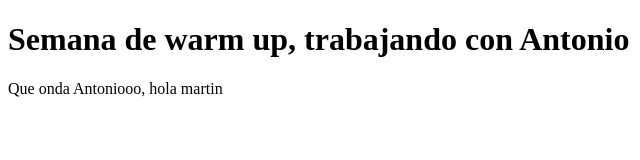
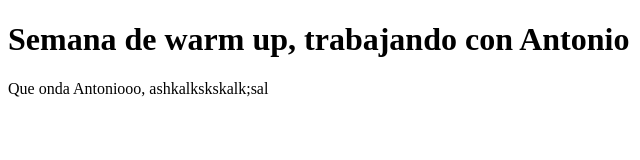
Before and after one commit to antoluduenabereziuk21/RepoPrueba, a website: page client/index.html in a window 1280 px wide. Shown: the full height of the page, 0-640 px from the left. Drawn offline with Linux system fonts and the light colour scheme.

Commit message:
change line

```diff
--- a/client/index.html
+++ b/client/index.html
@@ -8,6 +8,6 @@
   </head>
   <body>
     <h1>Semana de warm up, trabajando con Antonio</h1>
-    <p>Que onda Antoniooo, hola martin</p>
+    <p>Que onda Antoniooo, ashkalkskskalk;sal</p>
   </body>
 </html>
```
